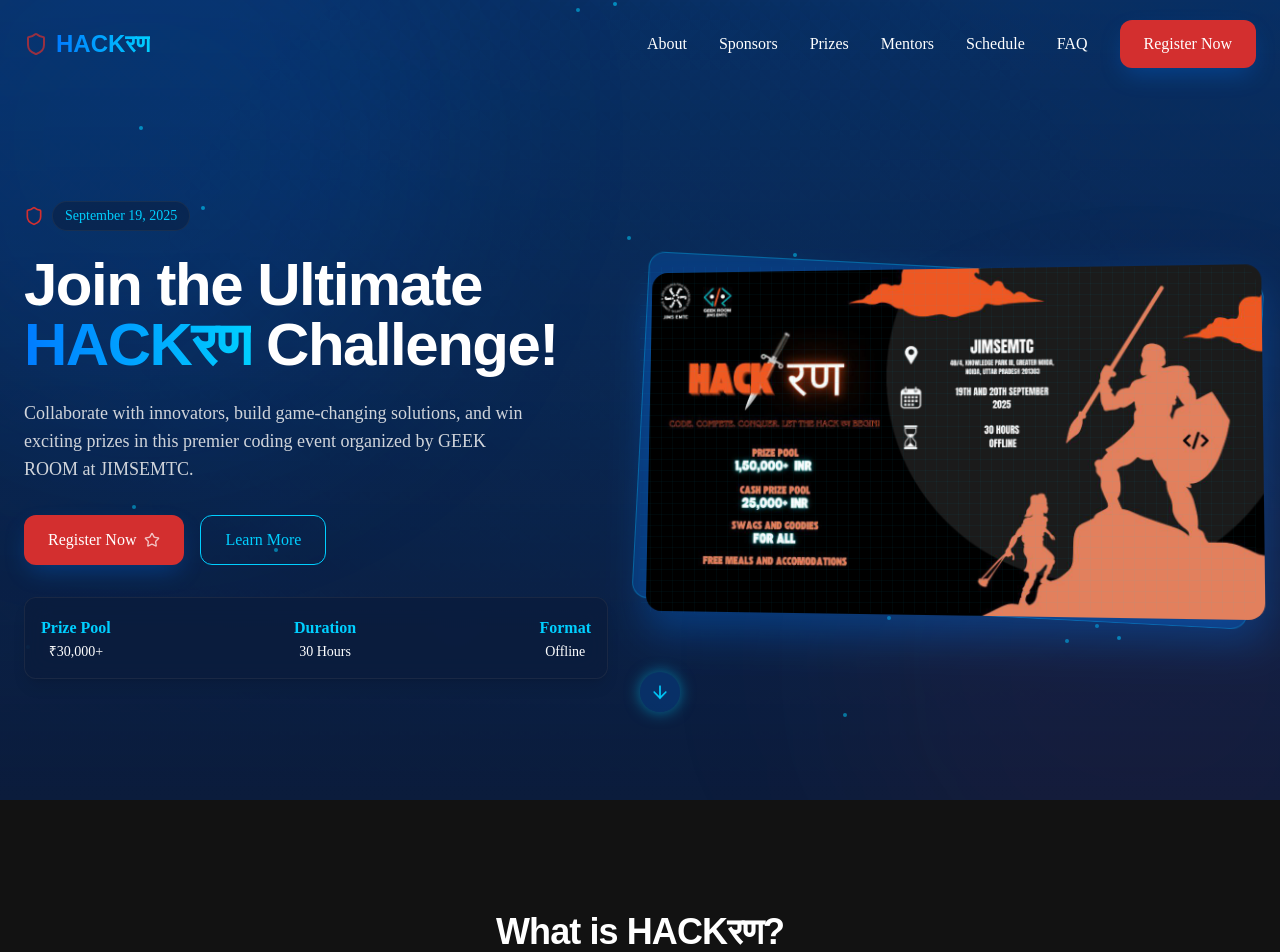
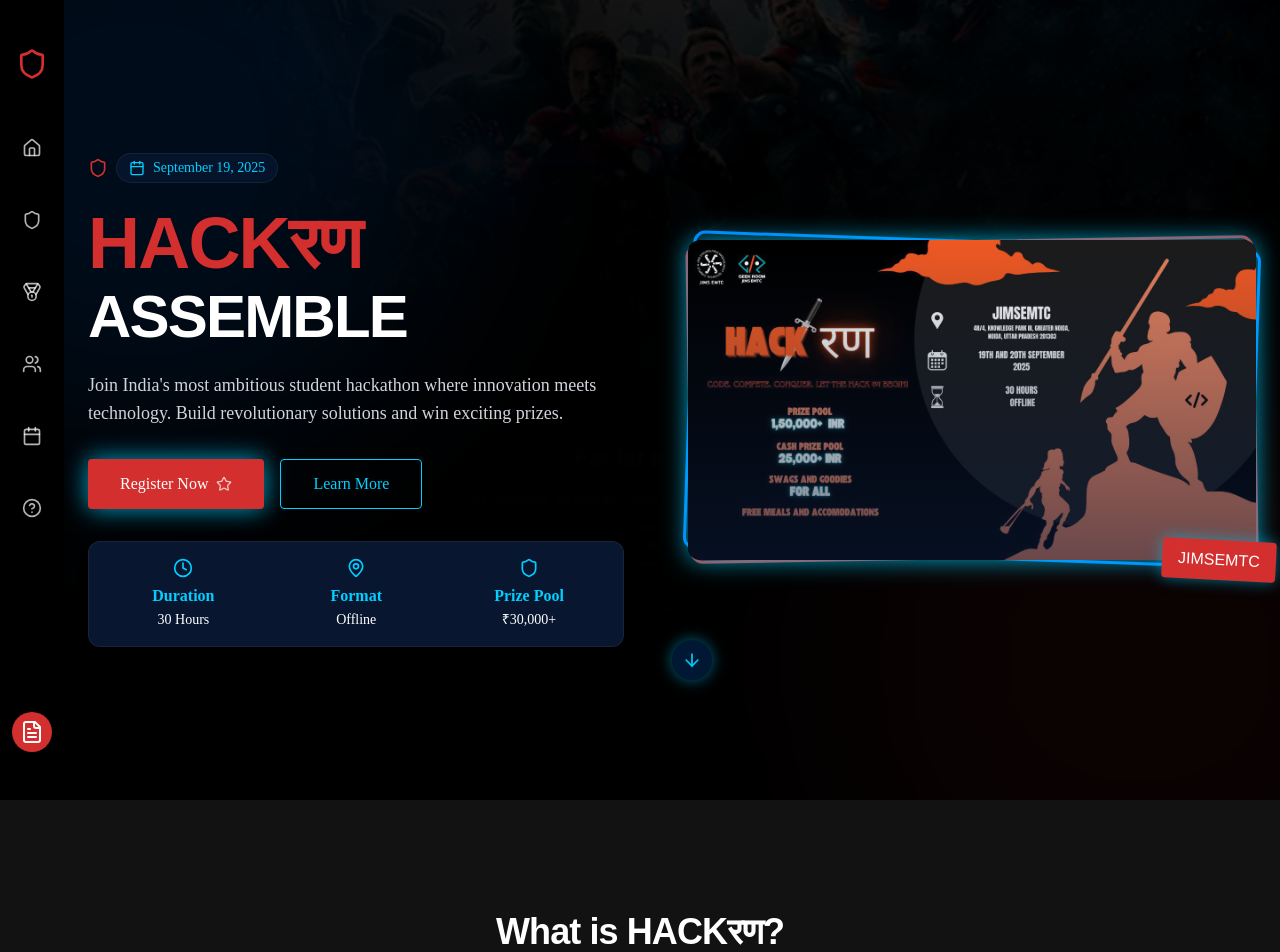
Before and after one commit to Mohitclan/hackathon-hub-2023, a React (Vite) app: page / in a window 1280 px wide. Shown: the top 952 px of the page. Built offline with nearby package versions, Linux system fonts and the light colour scheme.

Commit message:
feat: Implement Marvel theme
Implement the Marvel theme for the hackathon website, including color schemes, and visual elements inspired by Marvel movies.

```diff
--- a/src/components/Hero.tsx
+++ b/src/components/Hero.tsx
@@ -1,6 +1,6 @@
 
 import React, { useEffect, useState } from 'react';
-import { ArrowDown, Shield, Star } from 'lucide-react';
+import { ArrowDown, Shield, Star, Calendar, Clock, MapPin } from 'lucide-react';
 import Transition from './Transition';
 
 const Hero = () => {
@@ -8,86 +8,108 @@ const Hero = () => {
 
   useEffect(() => {
     setLoaded(true);
+
+    // Add cinematic parallax effect
+    const handleMouseMove = (e) => {
+      const hero = document.getElementById('hero-section');
+      if (hero) {
+        const x = e.clientX / window.innerWidth - 0.5;
+        const y = e.clientY / window.innerHeight - 0.5;
+
+        hero.style.transform = `perspective(1000px) rotateY(${x * 3}deg) rotateX(${-y * 3}deg)`;
+      }
+    };
+
+    window.addEventListener('mousemove', handleMouseMove);
+
+    return () => {
+      window.removeEventListener('mousemove', handleMouseMove);
+    };
   }, []);
 
   return (
     <section
-      id="hero"
-      className="relative min-h-screen flex items-center justify-center overflow-hidden pt-20"
+      id="hero-section"
+      className="relative min-h-screen flex items-center justify-center overflow-hidden md:pl-16"
     >
-      {/* Background effects */}
-      <div className="absolute inset-0 z-0 bg-gradient-to-b from-marvel-blue/20 to-marvel-navy tech-pattern"></div>
+      {/* Background imagery */}
+      <div className="absolute inset-0 z-0">
+        <img
+          src="/lovable-uploads/a9837f4b-a011-42b9-95c5-4b364d20b8e5.png"
+          alt="Marvel Heroes"
+          className="absolute inset-0 w-full h-full object-cover opacity-20"
+        />
+        <div className="absolute inset-0 bg-gradient-to-t from-black via-black/90 to-transparent"></div>
+        <div className="absolute inset-0 bg-gradient-to-r from-black to-transparent"></div>
+      </div>
+
+      {/* Glowing effects */}
       <div className="absolute inset-0 z-0 overflow-hidden">
         <div className="absolute w-[600px] h-[600px] rounded-full bg-marvel-blue/10 blur-[100px] -top-40 -left-40" />
         <div className="absolute w-[600px] h-[600px] rounded-full bg-marvel-red/5 blur-[100px] -bottom-40 -right-40" />
       </div>
 
-      {/* Animated particles - subtle tech feel */}
-      <div className="absolute inset-0 z-0">
-        {[...Array(20)].map((_, i) => (
-          <div
-            key={i}
-            className="absolute w-1 h-1 bg-marvel-cyan rounded-full animate-pulse-slow"
-            style={{
-              top: `${Math.random() * 100}%`,
-              left: `${Math.random() * 100}%`,
-              animationDelay: `${Math.random() * 3}s`,
-              opacity: 0.6
-            }}
-          />
-        ))}
-      </div>
-
+      {/* Main content */}
       <div className="container mx-auto px-6 relative z-10 py-12 md:py-20">
-        <div className="flex flex-col md:flex-row items-center">
+        <div className="flex flex-col md:flex-row items-center gap-8">
           <div className="w-full md:w-1/2 md:pr-8">
+            {/* Event tag */}
             <Transition animation="fade-in-up" delay={100}>
               <div className="flex items-center gap-2 mb-6">
                 <Shield className="h-5 w-5 text-marvel-red" />
-                <span className="px-3 py-1 rounded-full text-sm font-medium bg-marvel-navy/50 text-marvel-cyan border border-marvel-grey/30 inline-block">
-                  September 19, 2025
-                </span>
+                <div className="px-3 py-1 rounded-full text-sm font-medium bg-marvel-navy/50 text-marvel-cyan border border-marvel-grey/30 flex items-center gap-2">
+                  <Calendar className="w-4 h-4" />
+                  <span>September 19, 2025</span>
+                </div>
               </div>
             </Transition>
 
+            {/* Heading */}
             <Transition animation="fade-in-up" delay={300}>
-              <h1 className="text-4xl md:text-5xl lg:text-6xl font-bold leading-tight mb-6 text-white">
-                Join the Ultimate <span className="gradient-text">HACKरण</span> Challenge!
+              <h1 className="text-4xl md:text-7xl font-bold leading-tight mb-6 text-white">
+                <span className="block mb-2 text-marvel-red font-orbitron">HACKरण</span>
+                <span className="block text-white text-5xl md:text-6xl">ASSEMBLE</span>
               </h1>
             </Transition>
 
+            {/* Description */}
             <Transition animation="fade-in-up" delay={500}>
               <p className="text-lg text-gray-300 mb-8 max-w-lg">
-                Collaborate with innovators, build game-changing solutions, and win exciting prizes in this premier coding event organized by GEEK ROOM at JIMSEMTC.
+                Join India's most ambitious student hackathon where innovation meets technology. Build revolutionary solutions and win exciting prizes.
               </p>
             </Transition>
 
+            {/* Call to action */}
             <Transition animation="fade-in-up" delay={700}>
               <div className="flex flex-col sm:flex-row gap-4">
-                <a href="#register" className="button-danger flex items-center justify-center gap-2">
+                <a href="#register" className="bg-marvel-red text-white py-3 px-8 rounded hover:bg-marvel-red/90 transition-all duration-300 flex items-center justify-center gap-2 transform hover:scale-105 shadow-glow-strong">
                   Register Now
                   <Star className="w-4 h-4 animate-pulse-slow" />
                 </a>
-                <a href="#about" className="button-outline">
+                <a href="#about" className="border border-marvel-cyan text-marvel-cyan py-3 px-8 rounded hover:bg-marvel-cyan/10 transition-all duration-300 flex items-center justify-center">
                   Learn More
                 </a>
               </div>
             </Transition>
 
+            {/* Event details */}
             <Transition animation="fade-in-up" delay={900}>
               <div className="mt-8 glass p-4 rounded-lg border border-marvel-grey/30">
-                <div className="flex flex-col md:flex-row justify-between gap-4">
+                <div className="grid grid-cols-3 gap-4">
                   <div className="text-center">
-                    <p className="text-marvel-cyan font-bold">Prize Pool</p>
-                    <p className="text-white text-sm">₹30,000+</p>
-                  </div>
-                  <div className="text-center">
+                    <Clock className="w-5 h-5 text-marvel-cyan mx-auto mb-1" />
                     <p className="text-marvel-cyan font-bold">Duration</p>
                     <p className="text-white text-sm">30 Hours</p>
                   </div>
                   <div className="text-center">
+                    <MapPin className="w-5 h-5 text-marvel-cyan mx-auto mb-1" />
                     <p className="text-marvel-cyan font-bold">Format</p>
                     <p className="text-white text-sm">Offline</p>
+                  </div>
+                  <div className="text-center">
+                    <Shield className="w-5 h-5 text-marvel-cyan mx-auto mb-1" />
+                    <p className="text-marvel-cyan font-bold">Prize Pool</p>
+                    <p className="text-white text-sm">₹30,000+</p>
                   </div>
                 </div>
               </div>
@@ -97,34 +119,36 @@ const Hero = () => {
           <div className="w-full md:w-1/2 mt-12 md:mt-0">
             <Transition animation="fade-in" delay={500} once={true}>
               <div className="relative">
-                <div className="absolute inset-0 bg-marvel-blue/20 backdrop-blur-sm rounded-2xl transform rotate-3 border border-marvel-cyan/30"></div>
+                {/* Marvel-style frame */}
+                <div className="absolute inset-0 border-[3px] border-marvel-red rounded-lg transform -rotate-1"></div>
+                <div className="absolute inset-0 border-[3px] border-marvel-blue rounded-lg transform rotate-2"></div>
+
+                {/* Hero image */}
+                <div className="relative z-10 overflow-hidden rounded-lg shadow-glow-strong">
                   <img
                     src="/lovable-uploads/8469c9e0-17e4-47a8-89b2-09a55d98d357.png"
                     alt="Hackathon event with participants"
-                  className={`rounded-2xl shadow-glow object-cover w-full transition-all duration-1000 ${
+                    className={`rounded-lg object-cover w-full transition-all duration-1000 ${
                       loaded ? 'opacity-100' : 'opacity-0 blur-lg'
                     }`}
-                  style={{
-                    transformStyle: 'preserve-3d',
-                    transform: 'perspective(1000px) rotateY(-5deg) rotateX(3deg)',
-                    boxShadow: '0 20px 40px rgba(0, 123, 255, 0.3)'
-                  }}
                   />
-                {/* Tech circuit overlay */}
+
+                  {/* Overlay with tech pattern */}
                   <div
-                  className="absolute inset-0 rounded-2xl opacity-20 pointer-events-none"
-                  style={{
-                    backgroundImage: `
-                      repeating-linear-gradient(0deg, transparent, transparent 10px, rgba(0, 207, 255, 0.2) 10px, rgba(0, 207, 255, 0.2) 11px),
-                      repeating-linear-gradient(90deg, transparent, transparent 10px, rgba(0, 207, 255, 0.2) 10px, rgba(0, 207, 255, 0.2) 11px)
-                    `
-                  }}
+                    className="absolute inset-0 bg-gradient-to-t from-marvel-navy/80 to-transparent opacity-70"
                   ></div>
+                </div>
+
+                {/* Event tag */}
+                <div className="absolute -bottom-5 -right-5 bg-marvel-red text-white py-2 px-4 rounded font-orbitron shadow-glow z-20 transform rotate-3">
+                  JIMSEMTC
+                </div>
               </div>
             </Transition>
           </div>
         </div>
 
+        {/* Scroll indicator */}
         <div className="absolute bottom-10 left-1/2 transform -translate-x-1/2 animate-float">
           <a
             href="#about"
--- a/src/components/Navbar.tsx
+++ b/src/components/Navbar.tsx
@@ -1,7 +1,7 @@
 
 import React, { useState, useEffect } from 'react';
 import { cn } from '@/lib/utils';
-import { Menu, X, Shield } from 'lucide-react';
+import { Menu, X, Shield, Home, Medal, Users, Calendar, HelpCircle, FileText } from 'lucide-react';
 
 const Navbar = () => {
   const [isScrolled, setIsScrolled] = useState(false);
@@ -28,12 +28,68 @@ const Navbar = () => {
     setIsMobileMenuOpen(false);
   };
 
+  // Navigation items with icons
+  const navItems = [
+    { name: 'About', icon: <Home className="w-5 h-5" />, href: '#about' },
+    { name: 'Sponsors', icon: <Shield className="w-5 h-5" />, href: '#sponsors' },
+    { name: 'Prizes', icon: <Medal className="w-5 h-5" />, href: '#prizes' },
+    { name: 'Mentors', icon: <Users className="w-5 h-5" />, href: '#mentors' },
+    { name: 'Schedule', icon: <Calendar className="w-5 h-5" />, href: '#schedule' },
+    { name: 'FAQ', icon: <HelpCircle className="w-5 h-5" />, href: '#faq' },
+  ];
+
   return (
+    <>
+      {/* Vertical side navigation bar - desktop only */}
+      <div className="fixed left-0 top-0 h-full z-50 hidden md:block">
+        <div className={cn(
+          "h-full w-16 bg-black flex flex-col items-center py-12 transition-all duration-300",
+          isScrolled ? "shadow-glow" : ""
+        )}>
+          {/* Logo */}
+          <a href="#" className="mb-12">
+            <Shield className="w-8 h-8 text-marvel-red" />
+          </a>
+
+          {/* Nav items */}
+          <div className="flex flex-col items-center space-y-8">
+            {navItems.map((item) => (
+              <a
+                key={item.name}
+                href={item.href}
+                className="text-white/70 hover:text-marvel-red transition-colors duration-300 group relative"
+                title={item.name}
+              >
+                {/* Icon */}
+                <div className="w-10 h-10 flex items-center justify-center">
+                  {item.icon}
+                </div>
+
+                {/* Tooltip */}
+                <span className="absolute left-16 bg-black text-white px-2 py-1 rounded text-xs whitespace-nowrap opacity-0 group-hover:opacity-100 transition-opacity duration-300">
+                  {item.name}
+                </span>
+              </a>
+            ))}
+          </div>
+
+          {/* Register button at bottom */}
+          <a
+            href="#register"
+            className="mt-auto bg-marvel-red hover:bg-marvel-red/90 text-white p-2 rounded-full transition-transform hover:scale-110"
+            title="Register Now"
+          >
+            <FileText className="w-6 h-6" />
+          </a>
+        </div>
+      </div>
+
+      {/* Mobile header */}
       <header
         className={cn(
-        'fixed top-0 left-0 w-full z-50 transition-all duration-500',
+          'fixed top-0 left-0 w-full z-50 transition-all duration-500 md:hidden',
           isScrolled
-          ? 'py-3 bg-marvel-navy shadow-glow'
+            ? 'py-3 bg-black shadow-glow'
             : 'py-5 bg-transparent'
         )}
       >
@@ -43,28 +99,9 @@ const Navbar = () => {
             <span className="font-orbitron gradient-text">HACKरण</span>
           </a>
 
-        {/* Desktop Navigation */}
-        <nav className="hidden md:flex items-center space-x-8">
-          {['About', 'Sponsors', 'Prizes', 'Mentors', 'Schedule', 'FAQ'].map((item) => (
-            <a
-              key={item}
-              href={`#${item.toLowerCase()}`}
-              className="font-medium text-white hover:text-marvel-cyan transition-colors duration-300 marvel-highlight"
-            >
-              {item}
-            </a>
-          ))}
-          <a
-            href="#register"
-            className="button-danger"
-          >
-            Register Now
-          </a>
-        </nav>
-
           {/* Mobile Menu Button */}
           <button
-          className="md:hidden text-white focus:outline-none"
+            className="text-white focus:outline-none"
             onClick={toggleMobileMenu}
             aria-label="Toggle mobile menu"
           >
@@ -75,35 +112,38 @@ const Navbar = () => {
             )}
           </button>
         </div>
+      </header>
 
       {/* Mobile Navigation */}
       <div
         className={cn(
-          'fixed inset-0 bg-marvel-navy/95 backdrop-blur-lg z-40 transition-transform duration-500 ease-in-out transform md:hidden',
+          'fixed inset-0 bg-black/95 backdrop-blur-lg z-40 transition-transform duration-500 ease-in-out transform md:hidden',
           isMobileMenuOpen ? 'translate-x-0' : 'translate-x-full'
         )}
       >
         <div className="flex flex-col h-full pt-20 px-6 space-y-8">
-          {['About', 'Sponsors', 'Prizes', 'Mentors', 'Schedule', 'FAQ'].map((item) => (
+          {navItems.map((item) => (
             <a
-              key={item}
-              href={`#${item.toLowerCase()}`}
-              className="font-medium text-xl text-white hover:text-marvel-cyan py-2 border-b border-marvel-grey/30"
+              key={item.name}
+              href={item.href}
+              className="font-medium text-xl text-white hover:text-marvel-cyan py-2 border-b border-marvel-grey/30 flex items-center gap-3"
               onClick={closeMobileMenu}
             >
-              {item}
+              {item.icon}
+              {item.name}
             </a>
           ))}
           <a
             href="#register"
-            className="button-danger text-center mt-8"
+            className="button-danger text-center mt-8 flex items-center justify-center gap-2"
             onClick={closeMobileMenu}
           >
+            <FileText className="w-5 h-5" />
             Register Now
           </a>
         </div>
       </div>
-    </header>
+    </>
   );
 };
 
--- a/src/index.css
+++ b/src/index.css
@@ -41,7 +41,7 @@
 
 @layer base {
   * {
-    @apply border-border;
+    @apply border-border selection:bg-marvel-red/20 selection:text-white;
   }
 
   html, body {
@@ -122,15 +122,43 @@
     background: linear-gradient(135deg, #D32F2F 0%, #1976D2 100%);
   }
 
+  /* Marvel cinematic lens flare */
+  .lens-flare {
+    background: radial-gradient(circle at 50% 50%, rgba(255, 255, 255, 0.8) 0%, transparent 60%);
+    mix-blend-mode: overlay;
+    opacity: 0.5;
+    pointer-events: none;
+  }
+
   /* Avengers-style tech pattern */
   .tech-pattern {
-    background-image: radial-gradient(circle at 50% 50%, rgba(0, 207, 255, 0.1) 0%, transparent 80%),
-                      linear-gradient(45deg, rgba(0, 123, 255, 0.05) 25%, transparent 25%),
-                      linear-gradient(135deg, rgba(0, 123, 255, 0.05) 25%, transparent 25%),
-                      linear-gradient(45deg, transparent 75%, rgba(0, 123, 255, 0.05) 75%),
-                      linear-gradient(135deg, transparent 75%, rgba(0, 123, 255, 0.05) 75%);
-    background-size: 100% 100%, 20px 20px, 20px 20px, 20px 20px, 20px 20px;
-    background-position: 0 0, 0 0, 10px 10px, 0 0, 10px 10px;
+    background-image:
+      radial-gradient(circle at 50% 50%, rgba(0, 207, 255, 0.1) 0%, transparent 80%),
+      linear-gradient(45deg, rgba(0, 123, 255, 0.05) 25%, transparent 25%),
+      linear-gradient(135deg, rgba(0, 123, 255, 0.05) 25%, transparent 25%),
+      linear-gradient(45deg, transparent 75%, rgba(0, 123, 255, 0.05) 75%),
+      linear-gradient(135deg, transparent 75%, rgba(0, 123, 255, 0.05) 75%),
+      repeating-linear-gradient(90deg, rgba(211, 47, 47, 0.03) 0, rgba(211, 47, 47, 0.03) 1px, transparent 1px, transparent 20px),
+      repeating-linear-gradient(180deg, rgba(211, 47, 47, 0.03) 0, rgba(211, 47, 47, 0.03) 1px, transparent 1px, transparent 20px);
+    background-size: 100% 100%, 20px 20px, 20px 20px, 20px 20px, 20px 20px, 100% 100%, 100% 100%;
+    background-position: 0 0, 0 0, 10px 10px, 0 0, 10px 10px, 0 0, 0 0;
+  }
+
+  /* Marvel-style angled divider */
+  .angled-divider {
+    position: relative;
+    padding-bottom: 5rem;
+  }
+
+  .angled-divider::after {
+    content: '';
+    position: absolute;
+    bottom: 0;
+    left: 0;
+    width: 100%;
+    height: 5rem;
+    background: currentColor;
+    clip-path: polygon(0 0, 100% 100%, 100% 100%, 0% 100%);
   }
 }
 
@@ -156,11 +184,15 @@
   }
 
   .section-heading {
-    @apply text-3xl md:text-4xl font-bold text-center mb-12 text-white font-orbitron;
+    @apply text-3xl md:text-4xl font-bold text-center mb-6 text-white font-orbitron relative;
+  }
+
+  .section-heading::after {
+    @apply content-[''] absolute bottom-[-10px] left-1/2 -translate-x-1/2 h-1 w-24 bg-marvel-red;
   }
 
   .section-subheading {
-    @apply text-lg text-gray-300 max-w-2xl mx-auto text-center mb-16;
+    @apply text-lg text-gray-300 max-w-2xl mx-auto text-center mb-16 mt-8;
   }
 
   .marvel-card {
@@ -177,6 +209,19 @@
 
   .marvel-highlight:hover::after {
     @apply scale-x-100 origin-bottom-left;
+  }
+
+  /* Movie poster style card */
+  .poster-card {
+    @apply relative overflow-hidden rounded-lg shadow-lg;
+  }
+
+  .poster-card::before {
+    @apply content-[''] absolute inset-0 bg-gradient-to-t from-black via-transparent to-transparent opacity-80 z-10;
+  }
+
+  .poster-card-content {
+    @apply absolute bottom-0 left-0 w-full p-4 z-20;
   }
 }
 
@@ -218,15 +263,21 @@
 }
 
 ::-webkit-scrollbar-thumb {
-  background: rgba(0, 207, 255, 0.6);
+  background: rgba(211, 47, 47, 0.6);
   border-radius: 3px;
 }
 
 ::-webkit-scrollbar-thumb:hover {
-  background: rgba(0, 207, 255, 0.8);
+  background: rgba(211, 47, 47, 0.8);
 }
 
 /* Smooth scroll behavior */
 html {
   scroll-behavior: smooth;
 }
+
+/* Marvel-style divider */
+.marvel-divider {
+  height: 4px;
+  background: linear-gradient(to right, transparent, #D32F2F, transparent);
+}
--- a/src/pages/Index.tsx
+++ b/src/pages/Index.tsx
@@ -18,8 +18,14 @@ const Index = () => {
   }, []);
 
   return (
-    <div className="overflow-x-hidden bg-gradient-to-b from-marvel-navy to-marvel-navy/90">
-      <div className="tech-pattern fixed inset-0 z-0 pointer-events-none opacity-20"></div>
+    <div className="overflow-x-hidden bg-gradient-to-b from-black to-marvel-navy/95">
+      {/* Background overlay with grid pattern */}
+      <div className="fixed inset-0 z-0 pointer-events-none opacity-10">
+        <div className="absolute inset-0 tech-pattern"></div>
+        <div className="absolute inset-0 bg-gradient-to-t from-transparent to-black/40"></div>
+      </div>
+
+      {/* Content */}
       <Navbar />
       <Hero />
       <About />
@@ -30,6 +36,13 @@ const Index = () => {
       <FAQ />
       <Registration />
       <Footer />
+
+      {/* Marvel-style corner emblem */}
+      <div className="fixed top-0 left-0 w-16 h-16 pointer-events-none">
+        <div className="absolute top-0 left-0 w-full h-full bg-marvel-red"></div>
+        <div className="absolute top-0 left-0 w-full h-full transform rotate-45 origin-top-left bg-marvel-red"></div>
+        <div className="absolute top-[14px] left-[14px] text-white font-orbitron text-xs font-bold">HACK</div>
+      </div>
     </div>
   );
 };
```
Also changed, not shown: src/components/Footer.tsx (+25 -23 lines), public/lovable-uploads/a9837f4b-a011-42b9-95c5-4b364d20b8e5.png (added). Lines whose indentation alone changed are shown as unchanged.
